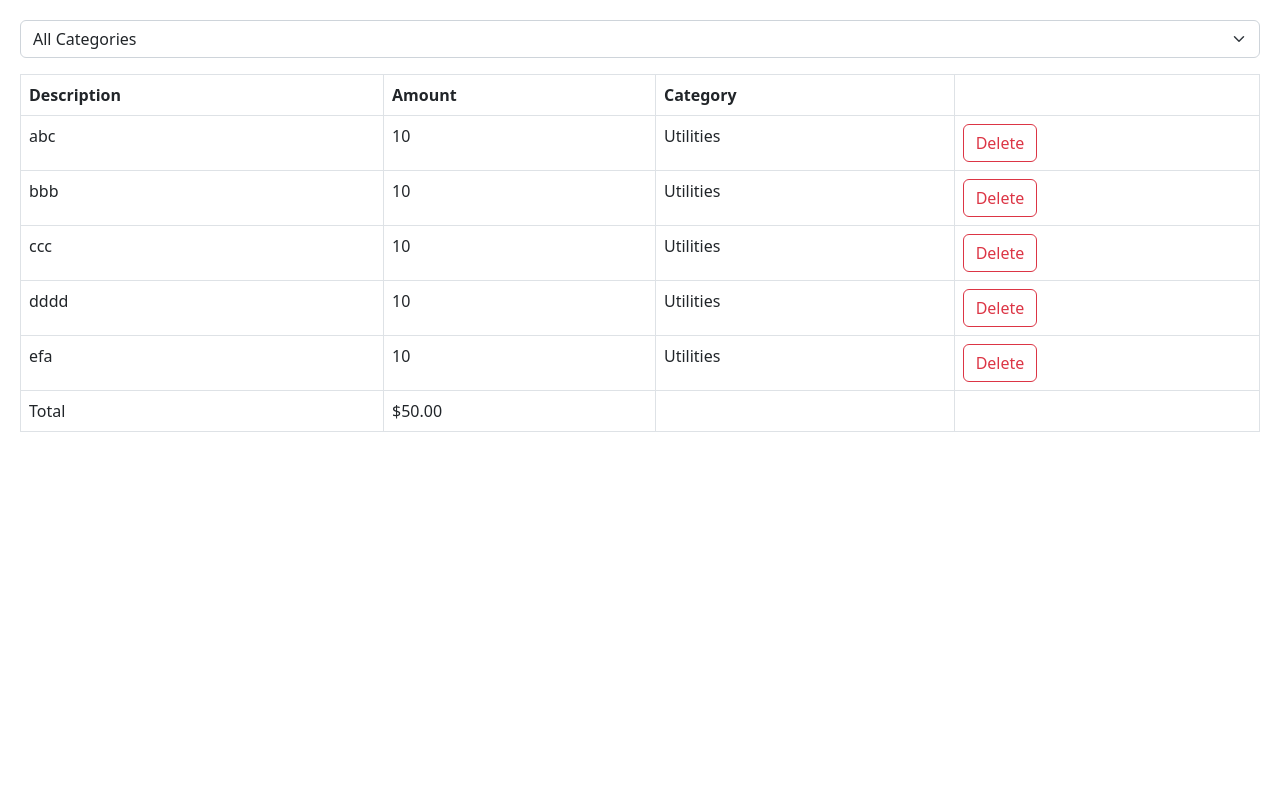
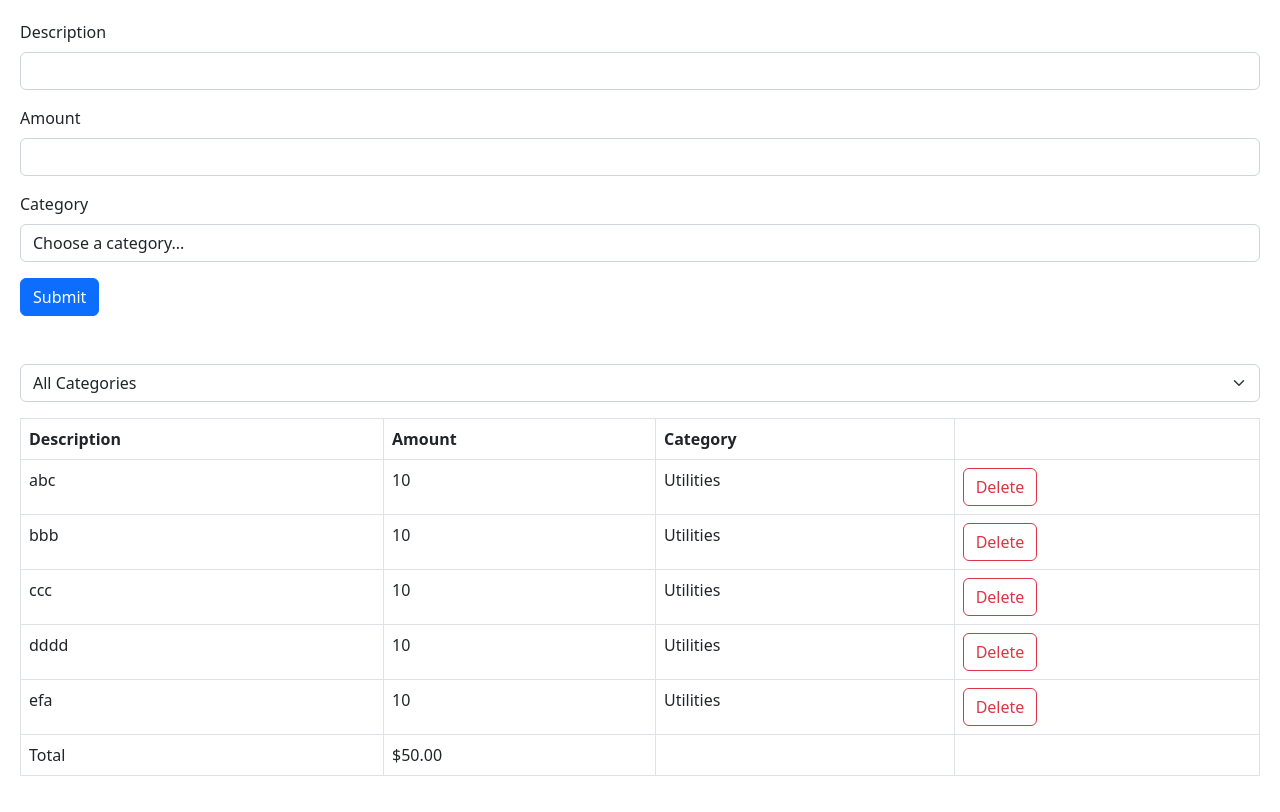
Before and after one commit to bobobubs/react_tutorial, a React (Vite) app: page / in a window 1280 px wide. Built offline with nearby package versions, Linux system fonts and the light colour scheme.

Commit message:
Rebuilt the expense form, dynamic categories

```diff
--- a/src/App.tsx
+++ b/src/App.tsx
@@ -4,8 +4,10 @@ import { useState } from "react";
 import Form from "./components/Form";
 import "./index.css";
 import ExpenseList from "./components/expense-tracker/components/ExpenseList";
-import { ExpenseForm } from "./components/ExpenseForm";
+import { ExpenseForm } from "./components/expense-tracker/ExpenseForm";
 import ExpenseFilter from "./components/expense-tracker/components/expenseFilter";
+
+export const categories = ["Utilities", "Groceires", "Entertainment"];
 
 function App() {
   const [selectedCategory, setSelectedCategory] = useState("");
@@ -24,6 +26,9 @@ function App() {
 
   return (
     <>
+      <div className="mb-5">
+        <ExpenseForm />
+      </div>
       <div className="mb-3">
         <ExpenseFilter
           onSelectCategory={(category) => setSelectedCategory(category)}
--- a/src/components/ExpenseForm.tsx
+++ b/src/components/expense-tracker/ExpenseForm.tsx
@@ -4,7 +4,8 @@ import React, { useRef, useState } from "react";
 import { useForm, FieldValues } from "react-hook-form";
 import { z } from "zod";
 import { zodResolver } from "@hookform/resolvers/zod";
-import Expense from "./Expense";
+import Expense from "../Expense";
+import { categories } from "../../App";
 
 const schema = z.object({
   description: z
@@ -19,17 +20,8 @@ const schema = z.object({
 });
 
 type FormData = z.infer<typeof schema>;
-
-const [expense, setExpense] = useState({
-  description: "",
-  amount: 0,
-  category: "",
-});
 const onSubmit = (data: FieldValues) => {
-  e.preventDefault();
-  props.onFormSubmit(expense);
-  //setExpense({ data });
-  //console.log(expense);
+  console.log(data);
 };
 
 export const ExpenseForm = () => {
@@ -87,11 +79,11 @@ export const ExpenseForm = () => {
           <option value="default" disabled hidden>
             Choose a category...
           </option>
-          <option value="Utility">Utility</option>
-          <option value="Need">Need</option>
-          <option value="Want">Want</option>
-          <option value="Entertainment">Etertainment</option>
-          <option value="Rent">Rent</option>
+          {categories.map((category) => (
+            <option key={category} value={category}>
+              {category}
+            </option>
+          ))}
         </select>
         {
           //this code uses zod to create our error messages based on the schema that was defined above.
@@ -99,6 +91,8 @@ export const ExpenseForm = () => {
             <p className="text-danger">{errors.category.message}</p>
           )
         }
+      </div>
+      <div className="mb-3">
         <button className="btn btn-primary" type="submit">
           Submit
         </button>
--- a/src/components/expense-tracker/components/ExpenseFilter.tsx
+++ b/src/components/expense-tracker/components/ExpenseFilter.tsx
@@ -1,6 +1,7 @@
 /** @format */
 
 import React from "react";
+import { categories } from "../../../App";
 
 interface Props {
   onSelectCategory: (category: string) => void;
@@ -16,6 +17,12 @@ const ExpenseFilter = ({ onSelectCategory }: Props) => {
       onChange={(event) => onSelectCategory(event.target.value)}
     >
       <option value="">All Categories</option>
+
+      {categories.map((category) => (
+        <option key={category} value={category}>
+          {category}
+        </option>
+      ))}
       <option value="Groceries">Groceries</option>
       <option value="Utilities">Utilities</option>
       <option value="Entertainment">Entertainment</option>
```
